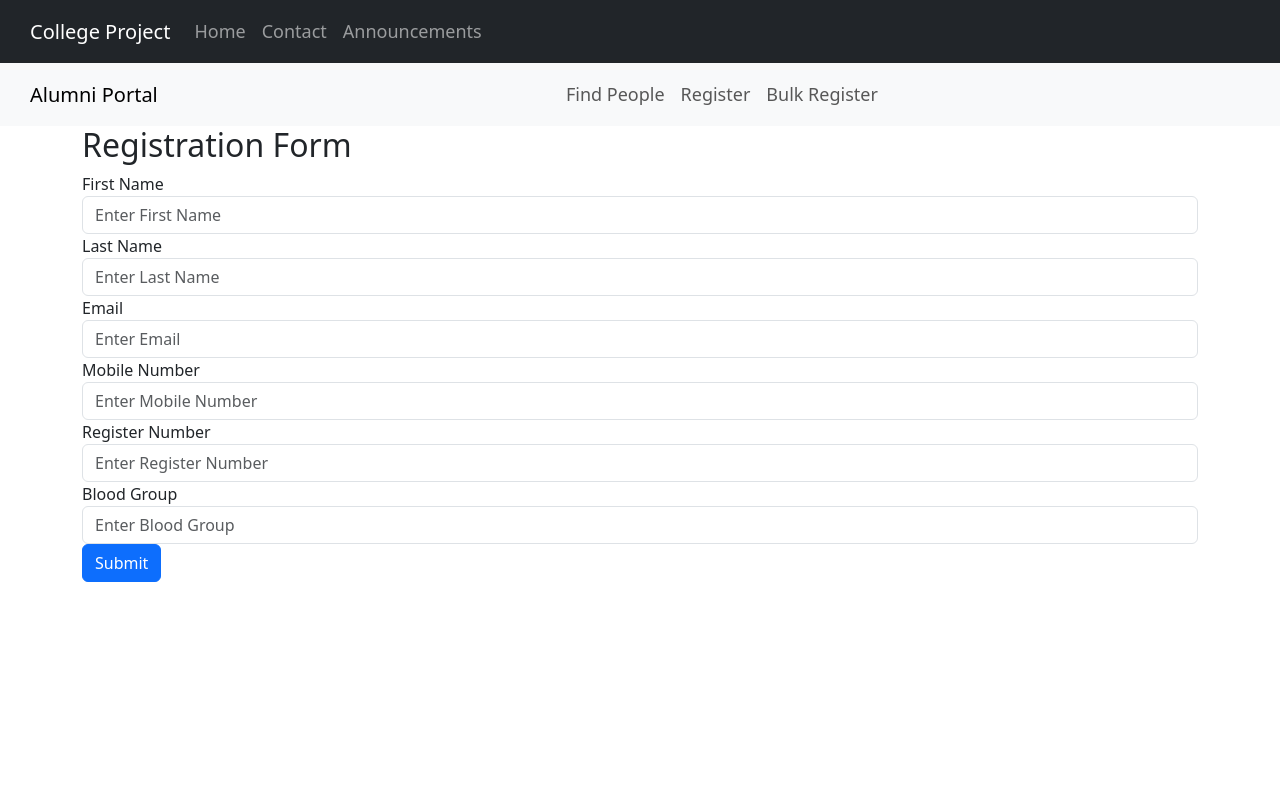
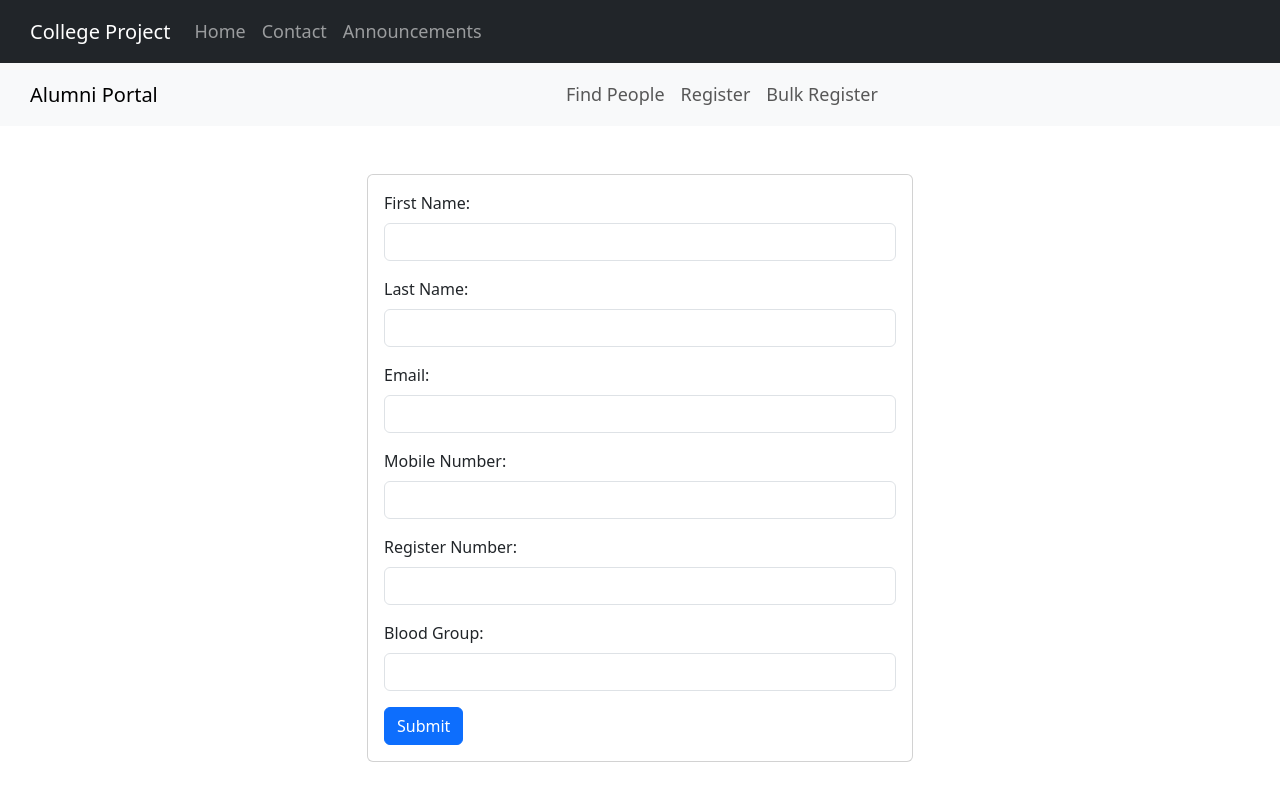
Before and after one commit to VISHVA1403/alumni-server, a React (Create React App) app in the folder alumni-web/: page /single-register in a window 1280 px wide. Built offline with nearby package versions, Linux system fonts and the light colour scheme; the HTML template or start-up script is replaced by a standard one.

Commit message:
singleregister.js

```diff
--- a/alumni-web/src/components/Register/BulkRegister.js
+++ b/alumni-web/src/components/Register/BulkRegister.js
@@ -1,7 +1,6 @@
 import React, { useState } from "react";
 import "bootstrap/dist/css/bootstrap.min.css";
 import * as XLSX from "xlsx";
-import { Button, Form, Modal } from "react-bootstrap";
 
 const BulkRegister = () => {
   const [file, setFile] = useState(null);
@@ -41,8 +40,9 @@ const BulkRegister = () => {
   };
 
   const handleAdminConfirmation = () => {
-    if (adminPassword === "your_admin_password") {
+    if (adminPassword === "pugalkmc") {
       setRegistrationInProgress(true);
+      bulkRegisterData();
     } else {
       alert("Invalid admin password. Please try again.");
     }
@@ -63,8 +63,19 @@ const BulkRegister = () => {
           bloodGroup: studentData.bloodGroup,
         };
 
+        // const response = fetch(``, {
+        //   method: 'POST',
+        //   headers: {
+        //     "Content-Type": "application/json",
+        //   },
+        //   body: JSON.stringify(requestBody),
+        // });
+
+        var response = {ok:200}
+        console.log(response)
+
         // Make an API call to register the student
-        try {
+        if (response.ok || true) {
           // Simulating a successful registration with a timeout
           setTimeout(() => {
             setRegistrationStatus((prevStatus) => {
@@ -73,8 +84,8 @@ const BulkRegister = () => {
               return updatedStatus;
             });
           }, 1000);
-        } catch (error) {
-          console.error("Error during registration:", error);
+        } else {
+          console.error("Error during registration:", response.message);
           setRegistrationStatus((prevStatus) => {
             const updatedStatus = [...prevStatus];
             updatedStatus[i] = "error";
@@ -120,7 +131,7 @@ const BulkRegister = () => {
       ],
     ];
 
-    createAndDownloadExcelFile(templateData, "registration_template.xlsx");
+    createAndDownloadExcelFile(templateData, "Bulk_Registration_Template.xlsx");
   };
 
   // Function to create and download the errored data Excel file
@@ -137,11 +148,11 @@ const BulkRegister = () => {
       <h2 className="text-center">Bulk Registration</h2>
 
       <div>
-        <p>Download the Xl registration template by clicking the below button</p>
+        <p>Download the XL registration template by clicking the below button</p>
         <button type="button" className="btn btn-secondary mb-3" onClick={downloadTemplate}>Download Template</button>
       </div>
 
-      <form action="/register" method="post">
+      <form>
         <div className="row">
           <div className="col-md-8">
             <label htmlFor="file">Upload Excel file:</label>
@@ -166,7 +177,7 @@ const BulkRegister = () => {
         </div>
 
         <button
-          type="submit"
+          type="button"
           className="btn btn-primary mb-2 mt-3"
           onClick={handleAdminConfirmation}
         >
--- a/alumni-web/src/components/Register/SingleRegister.js
+++ b/alumni-web/src/components/Register/SingleRegister.js
@@ -1,39 +1,157 @@
-import React from 'react';
-import 'bootstrap/dist/css/bootstrap.min.css';
+import React, { useState } from "react";
+import "bootstrap/dist/css/bootstrap.min.css";
 
-const RegistrationForm = () => {
-    return (
-        <div className="container">
-            <h2>Registration Form</h2>
-            <form>
-                <div className="form-group">
-                    <label htmlFor="firstName">First Name</label>
-                    <input type="text" className="form-control" id="firstName" placeholder="Enter First Name" />
+const SingleRegister = () => {
+  const [formData, setFormData] = useState({
+    firstName: "",
+    lastName: "",
+    email: "",
+    mobileNumber: "",
+    registerNumber: "",
+    bloodGroup: "",
+  });
+
+
+  const handleChange = (e) => {
+    const { name, value } = e.target;
+    setFormData((prevData) => ({
+      ...prevData,
+      [name]: value,
+    }));
+  };
+
+  const handleSubmit = async (e) => {
+    e.preventDefault();
+
+    try {
+      const response = await fetch("/single-register", {
+        method: "POST",
+        headers: {
+          "Content-Type": "application/json",
+        },
+        body: JSON.stringify(formData),
+      });
+
+      if (response.ok ) {
+        // Clear form data
+        setFormData({
+          firstName: "",
+          lastName: "",
+          email: "",
+          mobileNumber: "",
+          registerNumber: "",
+          bloodGroup: "",
+        });
+      } else {
+        const data = await response.json();
+        alert("Registration Failed!")
+      }
+    } catch (error) {
+      console.error("Error:", error);
+    }
+  };
+
+  return (
+    <div className="container mt-5">
+      <div className="row justify-content-center">
+        <div className="col-md-6">
+          <div className="card">
+            <div className="card-body">
+              <form onSubmit={handleSubmit}>
+                <div className="mb-3">
+                  <label htmlFor="firstName" className="form-label">
+                    First Name:
+                  </label>
+                  <input
+                    type="text"
+                    id="firstName"
+                    name="firstName"
+                    value={formData.firstName}
+                    onChange={handleChange}
+                    className="form-control"
+                    required
+                  />
                 </div>
-                <div className="form-group">
-                    <label htmlFor="lastName">Last Name</label>
-                    <input type="text" className="form-control" id="lastName" placeholder="Enter Last Name" />
+                <div className="mb-3">
+                  <label htmlFor="lastName" className="form-label">
+                    Last Name:
+                  </label>
+                  <input
+                    type="text"
+                    id="lastName"
+                    name="lastName"
+                    value={formData.lastName}
+                    onChange={handleChange}
+                    className="form-control"
+                    required
+                  />
                 </div>
-                <div className="form-group">
-                    <label htmlFor="email">Email</label>
-                    <input type="email" className="form-control" id="email" placeholder="Enter Email" />
+                <div className="mb-3">
+                  <label htmlFor="email" className="form-label">
+                    Email:
+                  </label>
+                  <input
+                    type="email"
+                    id="email"
+                    name="email"
+                    value={formData.email}
+                    onChange={handleChange}
+                    className="form-control"
+                    required
+                  />
                 </div>
-                <div className="form-group">
-                    <label htmlFor="mobileNumber">Mobile Number</label>
-                    <input type="tel" className="form-control" id="mobileNumber" placeholder="Enter Mobile Number" />
+                <div className="mb-3">
+                  <label htmlFor="mobileNumber" className="form-label">
+                    Mobile Number:
+                  </label>
+                  <input
+                    type="tel"
+                    id="mobileNumber"
+                    name="mobileNumber"
+                    value={formData.mobileNumber}
+                    onChange={handleChange}
+                    className="form-control"
+                    required
+                  />
                 </div>
-                <div className="form-group">
-                    <label htmlFor="registerNumber">Register Number</label>
-                    <input type="text" className="form-control" id="registerNumber" placeholder="Enter Register Number" />
+                <div className="mb-3">
+                  <label htmlFor="registerNumber" className="form-label">
+                    Register Number:
+                  </label>
+                  <input
+                    type="text"
+                    id="registerNumber"
+                    name="registerNumber"
+                    value={formData.registerNumber}
+                    onChange={handleChange}
+                    className="form-control"
+                    required
+                  />
                 </div>
-                <div className="form-group">
-                    <label htmlFor="bloodGroup">Blood Group</label>
-                    <input type="text" className="form-control" id="bloodGroup" placeholder="Enter Blood Group" />
+                <div className="mb-3">
+                  <label htmlFor="bloodGroup" className="form-label">
+                    Blood Group:
+                  </label>
+                  <input
+                    type="text"
+                    id="bloodGroup"
+                    name="bloodGroup"
+                    value={formData.bloodGroup}
+                    onChange={handleChange}
+                    className="form-control"
+                    required
+                  />
                 </div>
-                <button type="submit" className="btn btn-primary">Submit</button>
-            </form>
+                <button type="submit" className="btn btn-primary">
+                  Submit
+                </button>
+              </form>
+            </div>
+          </div>
         </div>
-    );
-}
+      </div>
+    </div>
+  );
+};
 
-export default RegistrationForm;
+export default SingleRegister;
```
